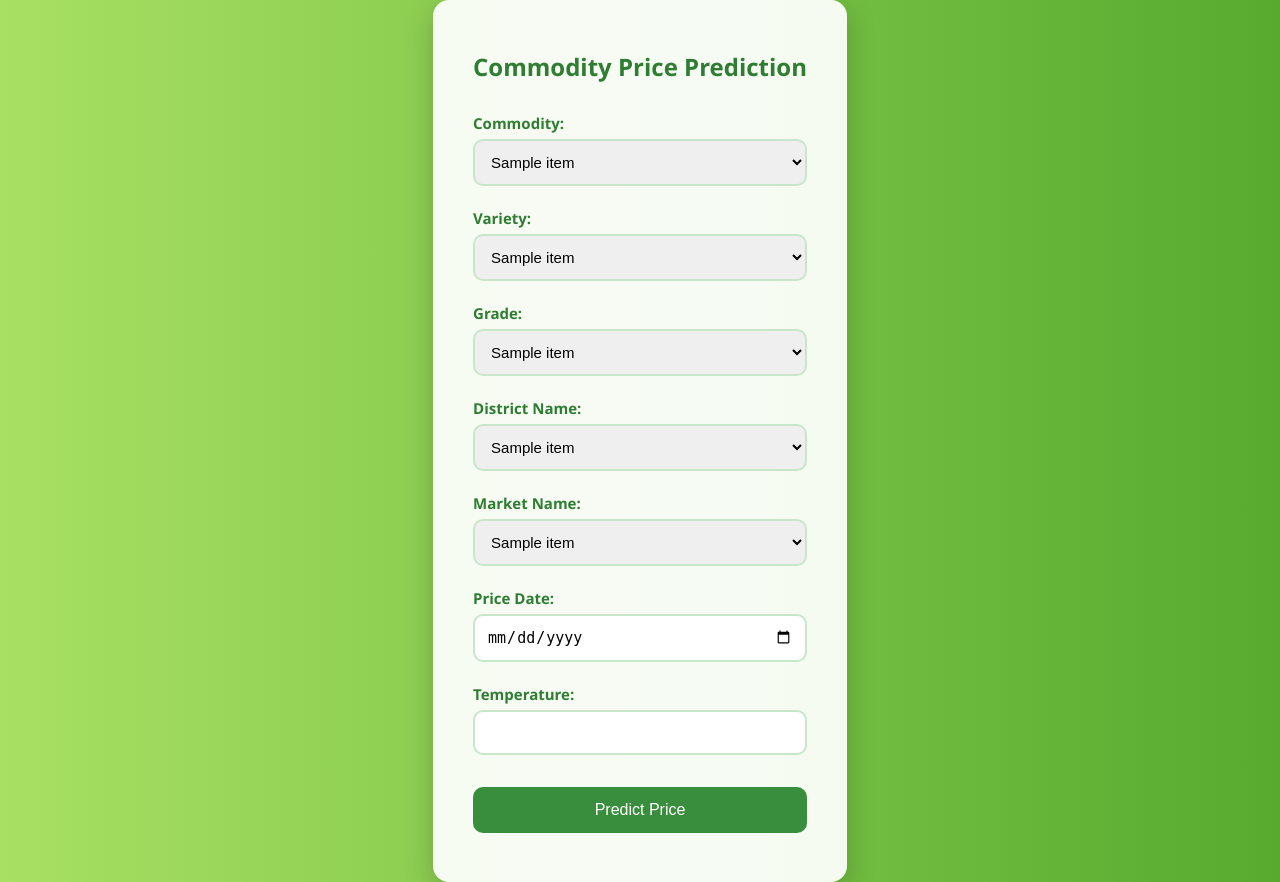
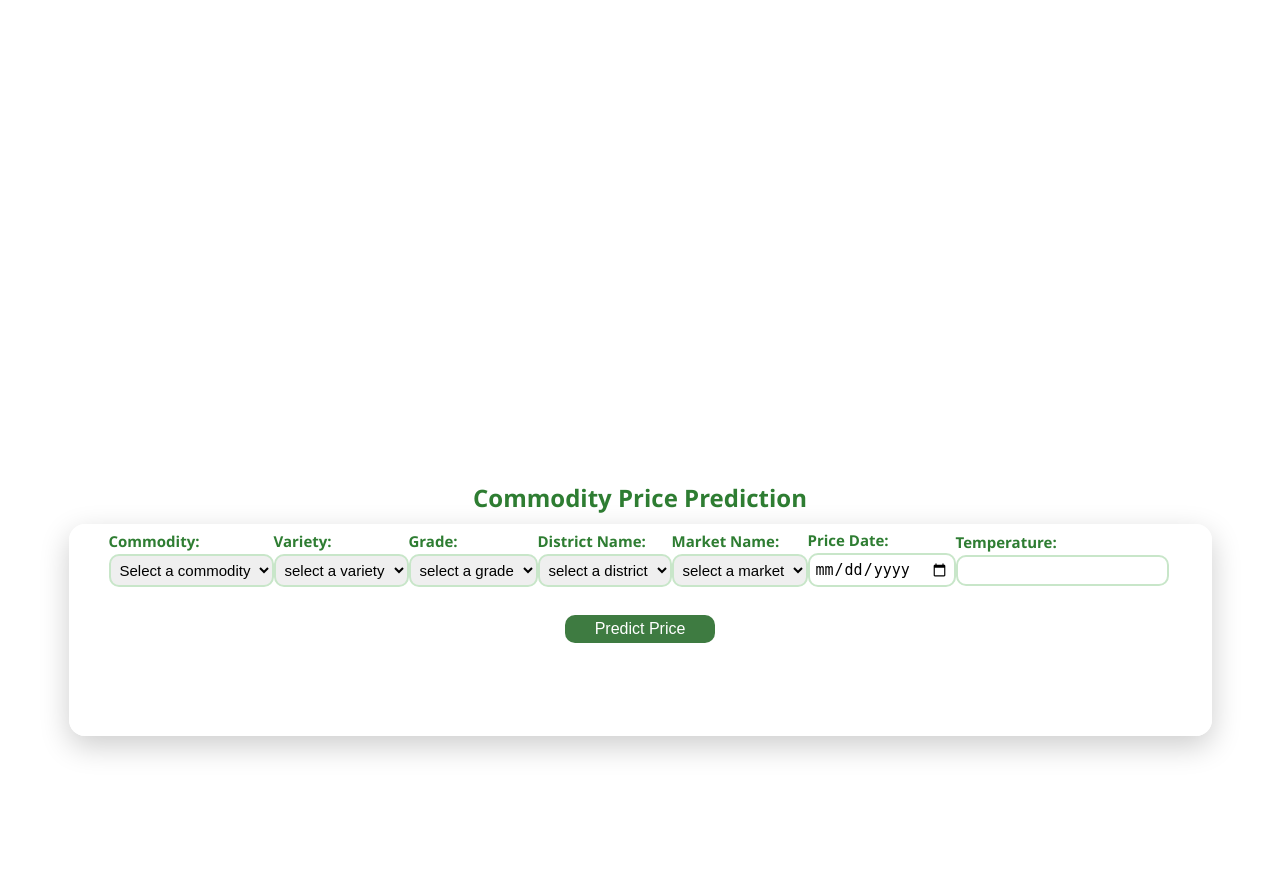
Before and after one commit to Youniskhan8/PROJECTS, a Python web app: template templates/analysis.html in a window 1280 px wide. After the commit the page ends 756 px from the top, so only its background shows below. Run offline with Jinja, Linux system fonts and the light colour scheme; the template is opened without the code that fills it: most values are stand-ins (such as "Sample title", 1, 10 or a date in 2020).

Commit message:
ist_commit

```diff
--- a/static/analysis_style.css
+++ b/static/analysis_style.css
@@ -1,24 +1,43 @@
 /* style.css */
 body {
     font-family: 'Segoe UI', Tahoma, Geneva, Verdana, sans-serif;
-    background: linear-gradient(to right, #a8e063, #56ab2f); /* 🍃 Green Gradient */
+    /* background: linear-gradient(to right, #a8e063, #56ab2f); 🍃 Green Gradient */
     color: #333;
     margin: 0;
     padding: 0;
     min-height: 100vh;
     display: flex;
+    flex-direction: column;
     align-items: center;
-    justify-content: center;
+    justify-content:end;  /*it made the content of body to appear at bottom
+    */
     box-sizing:border-box;
+
 }
 
 .container {
-    max-width: 550px;
+    max-width: 100%;
+    height:25vh;
     background: #ffffffee;
-    padding: 30px 40px;
+    padding: 6px 40px;
     box-shadow: 0 10px 30px rgba(0,0,0,0.2);
     border-radius: 16px;
     animation: fadeIn 0.6s ease-in-out 1s;
+    display:flex;
+    flex-direction: column;
+    margin-bottom: 4rem;
+}
+.container_top{
+    display:flex;
+    flex-direction: row;
+    align-items: center;
+    justify-content: center;
+    margin-right:3px;
+}
+.container_bottom{
+    display:flex;
+    flex-direction: column;
+    align-items: center;
 }
 
 @keyframes fadeIn {
@@ -29,7 +48,7 @@
 h2 {
     text-align: center;
     color: #2e7d32;
-    margin-bottom: 30px;
+    margin-bottom: 10px;
 }
 
 /* Form styles */
@@ -40,7 +59,7 @@
 label {
     display: block;
     font-weight: 600;
-    margin-bottom: 6px;
+    margin-bottom: 3px;
     color: #2e7d32;
     font-size: 15px;
 }
@@ -50,7 +69,7 @@
 input[type="date"],
 select {
     width: 100%;
-    padding: 12px;
+    padding: 5px;
     border: 2px solid #c8e6c9;
     border-radius: 10px;
     box-sizing: border-box;
@@ -58,7 +77,7 @@
     transition: all 0.3s ease;
 }
 
-input:focus,
+input:focus,         /*on click the border changes*/
 select:focus {
     border-color: #66bb6a;
     outline: none;
@@ -66,26 +85,26 @@
 }
 
 button {
-    width: 100%;
-    padding: 14px;
-    background-color: #388e3c;
+    width:150px;
+    padding: 5px;
+    background-color: #3e7b41;
     color: white;
     font-size: 16px;
     border: none;
     border-radius: 10px;
     cursor: pointer;
     transition: background-color 0.3s ease;
-    margin-top: 10px;
+    margin-top: 6px;
 }
 
 button:hover {
     background-color: #2e7d32;
 }
 
-.result {
-    margin-top: 20px;
+#result {
+    margin-top: 10px;
     font-size: 20px;
     font-weight: bold;
     text-align: center;
-    color: #1b5e20;
+    color: #1b5e20 ;
 }
--- a/templates/analysis.html
+++ b/templates/analysis.html
@@ -1,62 +1,88 @@
 <!DOCTYPE html>
 <html lang="en">
+
 <head>
     <meta charset="UTF-8">
     <title>Commodity Analysis</title>
     <link rel="stylesheet" href="{{ url_for('static', filename='analysis_style.css') }}">
 
+
 </head>
+
 <body>
+
+
     <!-- <a href="/home" class="nav-btn">🏠 Back to Home</a>g -->
+    <div >
+        <h2>Commodity Price Prediction</h2>
+    </div>
 
     <div class="container">
-    <h2>Commodity Price Prediction</h2>
-
-    <label>Commodity:</label>
+        <div class="container_top">
+            <div><label for="commodity">Commodity:</label>
                 <select id="commodity">
+                    <option value="" disabled selected>Select a commodity</option>
                     {% for item in dropdowns['commodities'] %}
                     <option value="{{ item }}">{{ item }}</option>
                     {% endfor %}
                 </select><br><br>
+            </div>
 
-    <label>Variety:</label>
+            <div><label for="variety">Variety:</label>
                 <select id="variety">
+                    <option value="" disabled selected>select a variety</option>
                     {% for item in dropdowns['varieties'] %}
                     <option value="{{ item }}">{{ item }}</option>
                     {% endfor %}
                 </select><br><br>
+            </div>
 
-    <label>Grade:</label>
+            <div><label for="grade">Grade:</label>
                 <select id="grade">
+                    <option value="" disabled selected>select a grade</option>
                     {% for item in dropdowns['grades'] %}
                     <option value="{{ item }}">{{ item }}</option>
                     {% endfor %}
                 </select><br><br>
+            </div>
 
-    <label>District Name:</label>
+            <div> <label for="district_name">District Name:</label>
                 <select id="district">
+                    <option value="" disabled selected>select a district</option>
                     {% for item in dropdowns['districts'] %}
                     <option value="{{ item }}">{{ item }}</option>
                     {% endfor %}
                 </select><br><br>
+            </div>
 
-    <label>Market Name:</label>
+            <div><label for="marketname">Market Name:</label>
                 <select id="market">
+                    <option value="" disabled selected>select a market</option>
                     {% for item in dropdowns['markets'] %}
                     <option value="{{ item }}">{{ item }}</option>
                     {% endfor %}
                 </select><br><br>
+            </div>
 
-    <label>Price Date:</label>
+            <div><label for="pricedata">Price Date:</label>
                 <input type="date" id="priceDate"><br><br>
+            </div>
 
-    <label>Temperature:</label>
+            <div> <label for="temperature">Temperature:</label>
                 <input type="number" id="temperature" step="0.1"><br><br>
-
-    <button onclick="predictPrice()">Predict Price</button>
-
+            </div>
+        </div>
+        <div class="container_bottom">
+            <div> <button onclick="predictPrice()">Predict Price</button>
+            </div>
+            <div>
                 <h3 id="result"></h3>
             </div>
+
+        </div>
+
+    </div>
+
 
 
     <script>
@@ -84,5 +110,8 @@
                     : "Error: " + result["error"];
         }
     </script>
+
+
 </body>
+
 </html>
```
Lines whose indentation alone changed are shown as unchanged.
